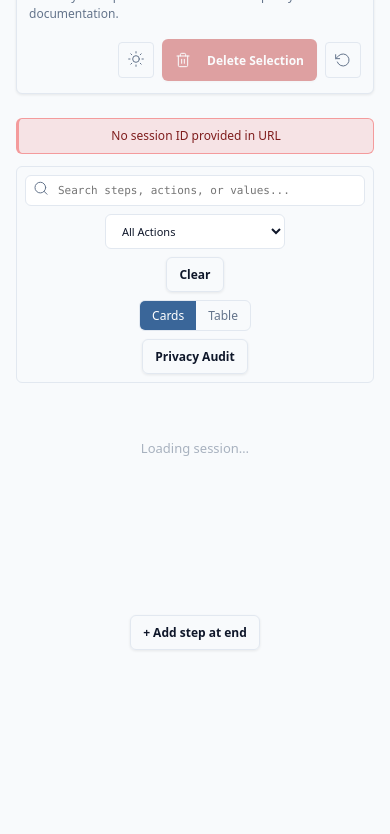
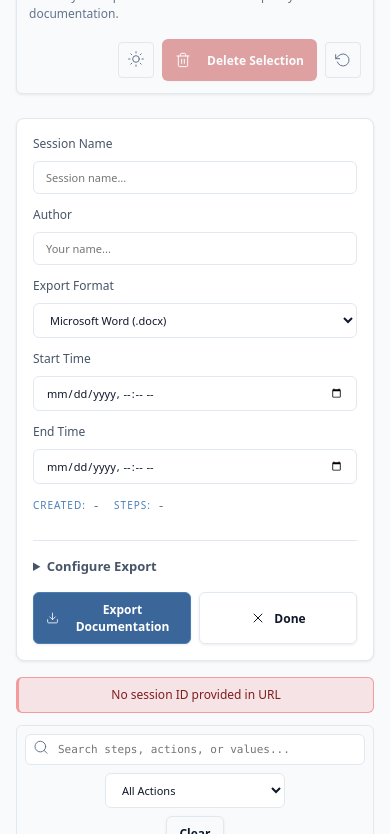
Before and after one commit to Nataraaj-Shanmugam/TestSnapper, a website built with webpack: page src/ui/review/review-standalone.html in a window 390 px wide. Shown: the part 125-959 px from the top of the page. Before the commit the page ends 844 px from the top, so only its background shows below. Built offline with nearby package versions, Linux system fonts and the light colour scheme; some packages are replaced by stand-ins of ours.

Commit message:
feat(review): move session details and export panel to the top of the page
The v1.2 design put Session Name, Author, Start/End Time, Export Format,
Created/Steps, Configure Export and the Export/Done actions in a sticky 280px
left sidebar. Per product-owner feedback, it is now a full-width panel on
top, between the page header and the search toolbar:

  row 1   Session Name · Author · Export Format
  row 2   Start Time · End Time · Created / Steps
  footer  Configure Export (options open in a row) | Export Documentation, Done

Two rows rather than one, because five fields in a row squeezed the
datetime pickers below their ~190px minimum. Collapses to two columns at
<=860px and one at <=560px; verified no control overflows at 980/720/420px.

All element IDs unchanged. Removed what the move made dead: the mobile
sidebar toggle, its overlay and their JS, and the stacked-date-field rule.
The step list now uses the full page width.

438 unit + 43 e2e pass.

Co-Authored-By: Claude Opus 5.5 <noreply@anthropic.com>

```diff
--- a/src/ui/review/review-standalone.css
+++ b/src/ui/review/review-standalone.css
@@ -1691,10 +1691,6 @@ td.table-editable:focus {
 
 /* ---- Elements this port introduced or kept that v1.2 never styled ---- */
 
-/* Start/End Time stack: datetime-local inputs have a large intrinsic minimum
-   width, so two side by side overflowed the 280px sidebar. */
-.field-row { display: grid; grid-template-columns: 1fr; gap: var(--space-3); }
-.sidebar input[type="datetime-local"] { width: 100%; min-width: 0; }
 
 .export-config { margin-top: var(--space-3); }
 .export-config > summary {
@@ -1990,3 +1986,59 @@ td.table-editable:focus {
 [data-theme="dark"] .message.success { background: rgba(34,197,94,.16);  color: #BBF7D0; }
 [data-theme="dark"] .message.warning { background: rgba(245,158,11,.16); color: #FDE68A; }
 [data-theme="dark"] .message.error   { background: rgba(239,68,68,.16);  color: #FECACA; }
+
+/* ---- Session details + export: a full-width panel on TOP of the page ----
+   v1.2 placed this in a sticky 280px left sidebar; the product owner wants it
+   above the step list. Two rows of fields on a 3-column grid (a single row of
+   five squeezed the date pickers, which need ~190px), then a footer with
+   Configure Export on the left and the actions on the right. */
+.session-panel {
+  background: var(--bg-card);
+  border: 1px solid var(--border-default);
+  border-radius: var(--radius-lg);
+  box-shadow: var(--shadow-sm);
+  padding: var(--space-4);
+  margin-bottom: var(--space-4);
+}
+.session-panel-grid {
+  display: grid;
+  grid-template-columns: repeat(3, minmax(0, 1fr));
+  gap: var(--space-3) var(--space-4);
+  align-items: end;
+}
+.session-panel-grid .field-group { margin-bottom: 0; min-width: 0; }
+.session-panel-grid input[type="datetime-local"] { width: 100%; min-width: 0; }
+.session-panel-meta {
+  display: flex;
+  align-items: center;
+  gap: var(--space-4);
+  padding-bottom: var(--space-2);
+}
+.session-panel-meta .meta-item { padding: 0; }
+.session-panel-meta .meta-item + .meta-item { margin-top: 0; }
+
+.session-panel-footer {
+  display: flex;
+  align-items: flex-start;
+  justify-content: space-between;
+  gap: var(--space-3);
+  flex-wrap: wrap;
+  margin-top: var(--space-4);
+  padding-top: var(--space-3);
+  border-top: 1px solid var(--border-default);
+}
+.session-panel-footer .export-config { margin-top: 0; flex: 1 1 320px; }
+/* Opened options lie in a row here rather than stacking as in a sidebar. */
+.session-panel-footer .export-config-body { flex-direction: row; flex-wrap: wrap; align-items: center; gap: var(--space-3); }
+.session-panel-footer .export-config-stack { flex-direction: row; align-items: center; gap: var(--space-2); white-space: nowrap; }
+.session-panel-footer .btn-block { width: auto; }
+.session-panel-actions { display: flex; gap: var(--space-2); flex: 0 0 auto; }
+
+@media (max-width: 860px) {
+  .session-panel-grid { grid-template-columns: repeat(2, minmax(0, 1fr)); }
+}
+@media (max-width: 560px) {
+  .session-panel-grid { grid-template-columns: 1fr; }
+  .session-panel-actions { width: 100%; }
+  .session-panel-actions .btn { flex: 1; }
+}
--- a/src/ui/review/review-standalone.html
+++ b/src/ui/review/review-standalone.html
@@ -20,48 +20,44 @@
 
 <body>
     <div class="app-wrapper">
-        <!-- Mobile sidebar toggle -->
-        <button id="sidebarToggle" class="sidebar-toggle" title="Toggle Sidebar" aria-label="Toggle sidebar"
-            aria-controls="sidebar" aria-expanded="false">
-            <svg aria-hidden="true" width="20" height="20" viewBox="0 0 24 24" fill="none" stroke="currentColor" stroke-width="1.5" stroke-linecap="round" stroke-linejoin="round"><line x1="3" y1="12" x2="21" y2="12"/><line x1="3" y1="6" x2="21" y2="6"/><line x1="3" y1="18" x2="21" y2="18"/></svg>
+
+        <!-- Main Review Area -->
+        <main class="main-content">
+            <header class="page-header">
+                <div>
+                    <h1>Review &amp; Refine</h1>
+                    <p>Review your captured interactions and export your documentation.</p>
+                </div>
+                <div class="header-actions">
+                    <button id="themeToggle" class="icon-btn icon-btn-lg" title="Toggle Theme" aria-label="Toggle theme">
+                        <span class="icon" aria-hidden="true"><svg width="16" height="16" viewBox="0 0 24 24" fill="none" stroke="currentColor" stroke-width="1.5" stroke-linecap="round" stroke-linejoin="round"><path d="M21 12.79A9 9 0 1 1 11.21 3 7 7 0 0 0 21 12.79z"/></svg></span>
                     </button>
-        <!-- Sidebar overlay for mobile -->
-        <div id="sidebarOverlay" class="sidebar-overlay"></div>
+                    <button id="bulkDeleteBtn" class="btn btn-danger bulk-delete-btn" disabled>
+                        <svg aria-hidden="true" width="16" height="16" viewBox="0 0 24 24" fill="none" stroke="currentColor" stroke-width="1.5" stroke-linecap="round" stroke-linejoin="round"><polyline points="3 6 5 6 21 6"/><path d="M19 6v14a2 2 0 0 1-2 2H7a2 2 0 0 1-2-2V6m3 0V4a2 2 0 0 1 2-2h4a2 2 0 0 1 2 2v2"/><line x1="10" y1="11" x2="10" y2="17"/><line x1="14" y1="11" x2="14" y2="17"/></svg> Delete Selection
+                    </button>
+                    <button id="undoBtn" class="icon-btn icon-btn-lg" disabled title="Undo (Ctrl+Z)" aria-label="Undo last action">
+                        <svg aria-hidden="true" width="16" height="16" viewBox="0 0 24 24" fill="none" stroke="currentColor" stroke-width="1.5" stroke-linecap="round" stroke-linejoin="round"><polyline points="1 4 1 10 7 10"/><path d="M3.51 15a9 9 0 1 0 2.13-9.36L1 10"/></svg>
+                    </button>
+                </div>
+            </header>
 
-        <!-- Sidebar: session metadata + export -->
-        <aside class="sidebar" id="sidebar" aria-labelledby="sidebarHeading">
-            <div class="header-logo">
-                <h2 id="sidebarHeading">
-                    <svg aria-hidden="true" width="20" height="20" viewBox="0 0 24 24" fill="none" stroke="currentColor" stroke-width="1.5" stroke-linecap="round" stroke-linejoin="round" style="vertical-align: -3px;"><path d="M16 4h2a2 2 0 0 1 2 2v14a2 2 0 0 1-2 2H6a2 2 0 0 1-2-2V6a2 2 0 0 1 2-2h2"/><rect x="8" y="2" width="8" height="4" rx="1" ry="1"/></svg> TestSnapper
-                </h2>
-            </div>
-
-            <div class="session-settings-card">
+            <!-- Session details + export. Sits on top of the page, full width,
+                 between the header and the search toolbar — v1.2 put it in a
+                 left sidebar, which the product owner rejected. -->
+            <section class="session-panel" aria-labelledby="sessionPanelHeading">
+                <h2 id="sessionPanelHeading" class="visually-hidden">Session details and export</h2>
+                <div class="session-panel-grid">
                     <div class="field-group">
                         <label for="sessionName">Session Name</label>
                         <input type="text" id="sessionName" class="input-styled" placeholder="Session name..."
                             autocomplete="off">
                     </div>
-
-                <!-- Kept from 6cd9544 (July): report metadata. v1.2 predates this
-                     feature and dropped all three fields. -->
+                    <!-- Kept from 6cd9544 (July): report metadata. -->
                     <div class="field-group">
                         <label for="sessionAuthor">Author</label>
                         <input type="text" id="sessionAuthor" class="input-styled" placeholder="Your name..."
                             autocomplete="off">
                     </div>
-
-                <div class="field-row">
-                    <div class="field-group">
-                        <label for="sessionStartTime">Start Time</label>
-                        <input type="datetime-local" id="sessionStartTime" class="input-styled">
-                    </div>
-                    <div class="field-group">
-                        <label for="sessionEndTime">End Time</label>
-                        <input type="datetime-local" id="sessionEndTime" class="input-styled">
-                    </div>
-                </div>
-
                     <div class="field-group">
                         <label for="exportFormat">Export Format</label>
                         <select id="exportFormat" class="select-styled">
@@ -72,8 +68,15 @@
                             <option value="markdown">Markdown (.md)</option>
                         </select>
                     </div>
-
-                <div class="meta-info">
+                    <div class="field-group">
+                        <label for="sessionStartTime">Start Time</label>
+                        <input type="datetime-local" id="sessionStartTime" class="input-styled">
+                    </div>
+                    <div class="field-group">
+                        <label for="sessionEndTime">End Time</label>
+                        <input type="datetime-local" id="sessionEndTime" class="input-styled">
+                    </div>
+                    <div class="session-panel-meta">
                         <div class="meta-item">
                             <span class="meta-label">Created:</span>
                             <span id="sessionDate" class="meta-value">-</span>
@@ -83,7 +86,9 @@
                             <span id="sessionStepCount" class="meta-value">-</span>
                         </div>
                     </div>
+                </div>
 
+                <div class="session-panel-footer">
                     <!-- R-004: Export configuration.
                          "Include selectors" (ecIncludeSelectors) deliberately omitted —
                          acd82c4 removed locators from every export, and that decision
@@ -108,37 +113,16 @@
                         </div>
                     </details>
 
-                <div class="sidebar-actions">
+                    <div class="session-panel-actions">
                         <button id="saveExportBtn" class="btn btn-primary">
                             <svg aria-hidden="true" width="16" height="16" viewBox="0 0 24 24" fill="none" stroke="currentColor" stroke-width="1.5" stroke-linecap="round" stroke-linejoin="round" style="vertical-align: -3px;"><path d="M21 15v4a2 2 0 0 1-2 2H5a2 2 0 0 1-2-2v-4"/><polyline points="7 10 12 15 17 10"/><line x1="12" y1="15" x2="12" y2="3"/></svg> Export Documentation
                         </button>
-
                         <button id="cancelBtn" class="btn btn-secondary">
                             <svg aria-hidden="true" width="16" height="16" viewBox="0 0 24 24" fill="none" stroke="currentColor" stroke-width="1.5" stroke-linecap="round" stroke-linejoin="round" style="vertical-align: -3px;"><line x1="18" y1="6" x2="6" y2="18"/><line x1="6" y1="6" x2="18" y2="18"/></svg> Done
                         </button>
                     </div>
                 </div>
-        </aside>
-
-        <!-- Main Review Area -->
-        <main class="main-content">
-            <header class="page-header">
-                <div>
-                    <h1>Review &amp; Refine</h1>
-                    <p>Review your captured interactions and export your documentation.</p>
-                </div>
-                <div class="header-actions">
-                    <button id="themeToggle" class="icon-btn icon-btn-lg" title="Toggle Theme" aria-label="Toggle theme">
-                        <span class="icon" aria-hidden="true"><svg width="16" height="16" viewBox="0 0 24 24" fill="none" stroke="currentColor" stroke-width="1.5" stroke-linecap="round" stroke-linejoin="round"><path d="M21 12.79A9 9 0 1 1 11.21 3 7 7 0 0 0 21 12.79z"/></svg></span>
-                    </button>
-                    <button id="bulkDeleteBtn" class="btn btn-danger bulk-delete-btn" disabled>
-                        <svg aria-hidden="true" width="16" height="16" viewBox="0 0 24 24" fill="none" stroke="currentColor" stroke-width="1.5" stroke-linecap="round" stroke-linejoin="round"><polyline points="3 6 5 6 21 6"/><path d="M19 6v14a2 2 0 0 1-2 2H7a2 2 0 0 1-2-2V6m3 0V4a2 2 0 0 1 2-2h4a2 2 0 0 1 2 2v2"/><line x1="10" y1="11" x2="10" y2="17"/><line x1="14" y1="11" x2="14" y2="17"/></svg> Delete Selection
-                    </button>
-                    <button id="undoBtn" class="icon-btn icon-btn-lg" disabled title="Undo (Ctrl+Z)" aria-label="Undo last action">
-                        <svg aria-hidden="true" width="16" height="16" viewBox="0 0 24 24" fill="none" stroke="currentColor" stroke-width="1.5" stroke-linecap="round" stroke-linejoin="round"><polyline points="1 4 1 10 7 10"/><path d="M3.51 15a9 9 0 1 0 2.13-9.36L1 10"/></svg>
-                    </button>
-                </div>
-            </header>
+            </section>
 
             <!-- A-1 (WCAG 4.1.3): polite region for status, assertive for errors. -->
             <div id="message" class="message hidden" role="status" aria-live="polite" aria-atomic="true"></div>
```
Also changed, not shown: src/ui/review/review-standalone.js (+1 -14 lines). Lines whose indentation alone changed are shown as unchanged.
